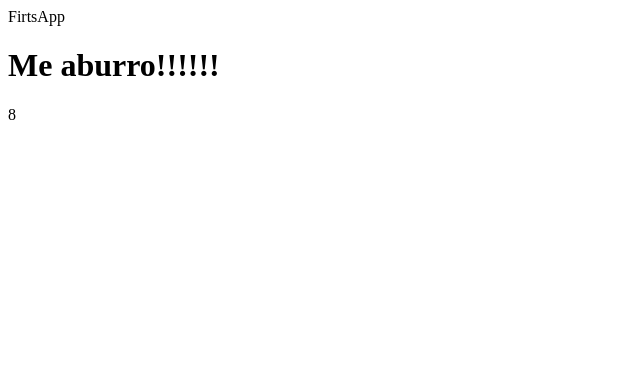
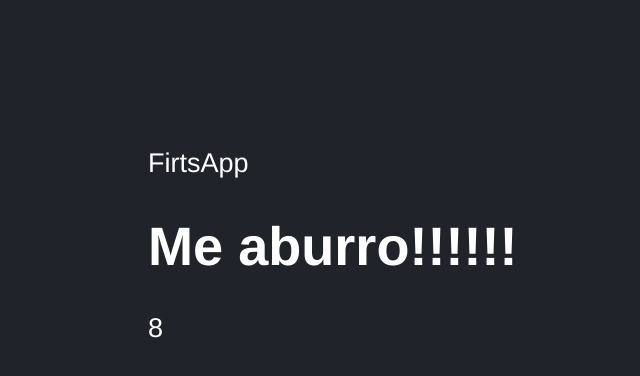
Before and after one commit to yuritzicalixto/counter-app, a React (Vite) app: page / in a window 1280 px wide. Shown: the top 376 px of the page, without its empty margins (0-640 px from the left). Built offline with nearby package versions, Linux system fonts and the light colour scheme.

Commit message:
Estilos de CSS

```diff
--- a/src/main.jsx
+++ b/src/main.jsx
@@ -3,7 +3,7 @@ import ReactDOM from 'react-dom/client';
 import {HelloWorldApp} from './HelloWorldApp';
 import { FirstApp } from './FirstApp';
 
-
+import './styles.css'
 
 // export default App
 
--- /dev/null
+++ b/src/styles.css
@@ -0,0 +1,7 @@
+html, body {
+    background-color: #21232A;
+    color: white;
+    font-family:  Helvetica, Arial, sans-serif;
+    font-size: 1.3rem;
+    padding: 70px;
+}
```
